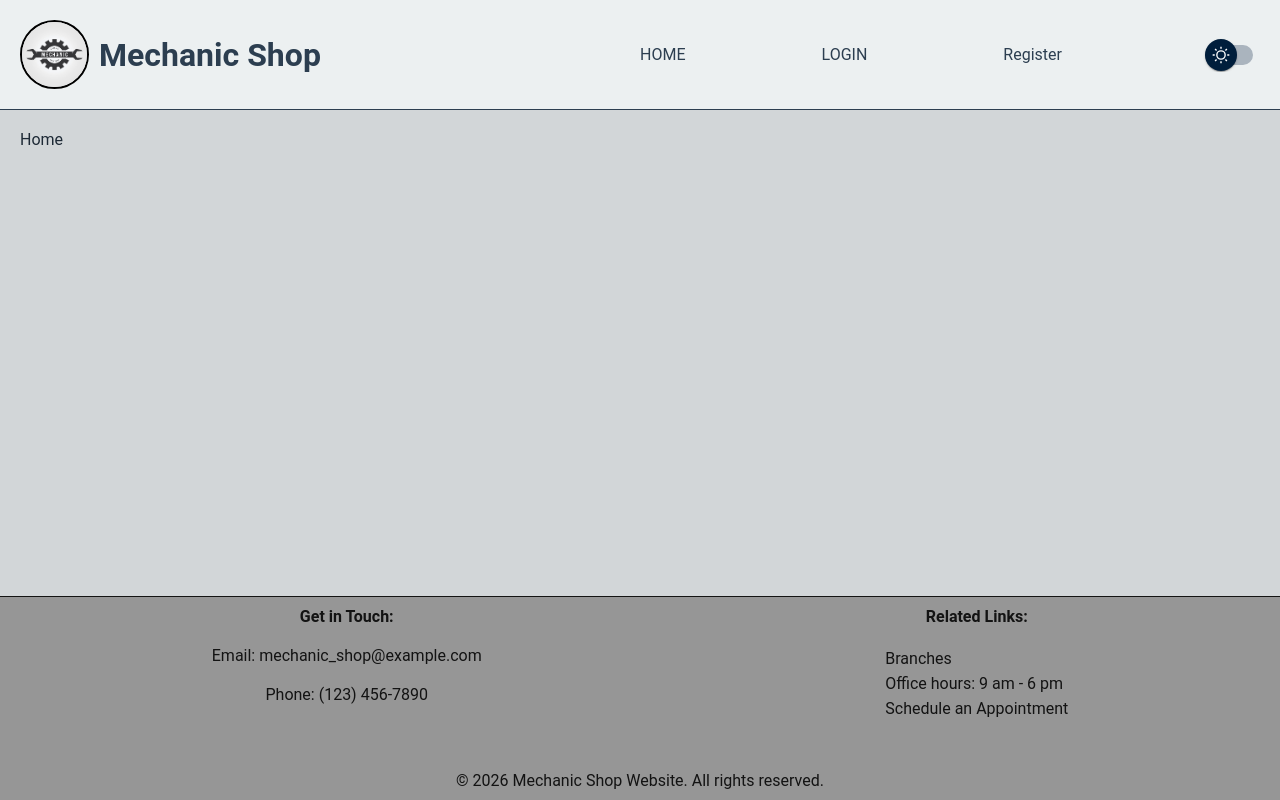
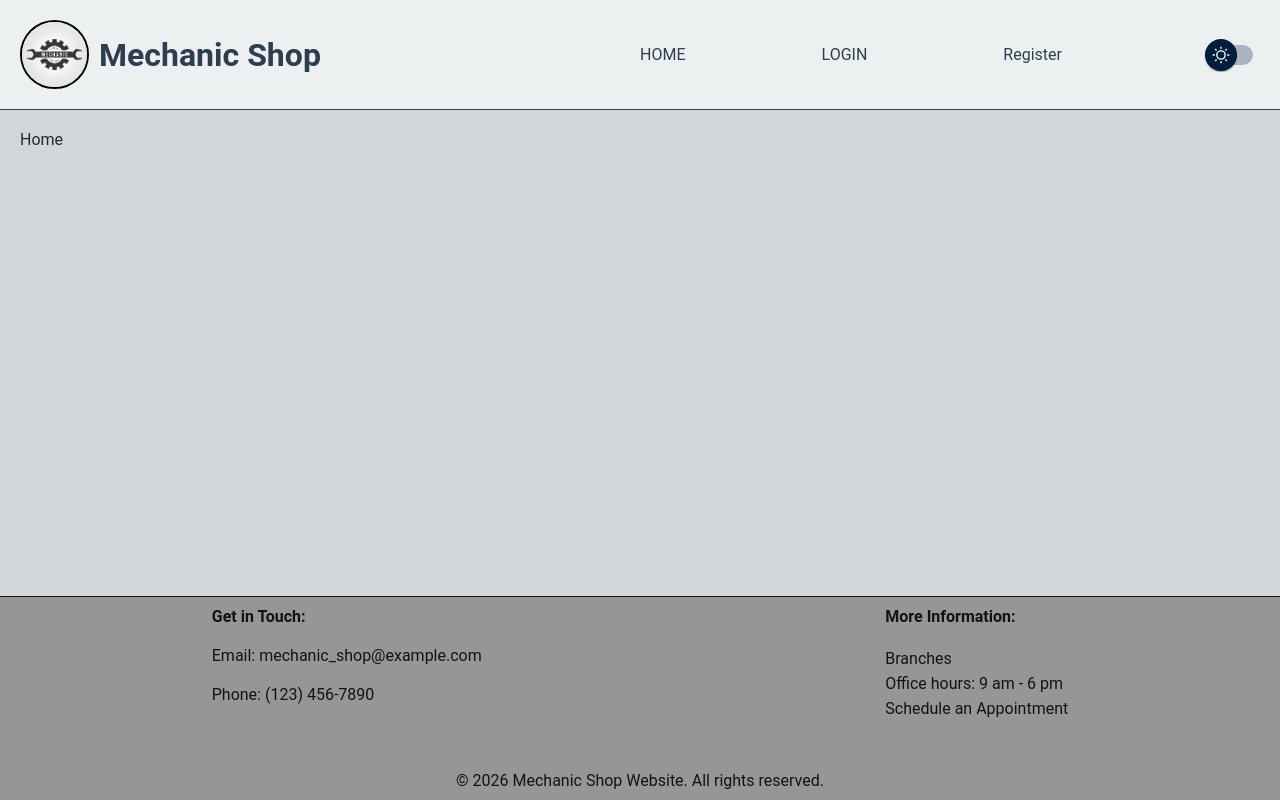
Before and after one commit to hodajahangiri/React-Mechanic-User-CRUD, a React (Vite) app: page / in a window 1280 px wide. Built offline with nearby package versions, Linux system fonts and the light colour scheme.

Commit message:
Change the css of footer to look nicer with bettrer texts.

```diff
--- a/src/components/Footer/Footer.css
+++ b/src/components/Footer/Footer.css
@@ -20,13 +20,12 @@ footer{
 .footerColumn{
     display: flex;
     justify-content: space-around;
-
 }
 
 .contactUsFooter{
     display: flex;
     flex-direction: column;
-    justify-content: flex-start;
+    align-items: flex-start;
     gap: 20px;
 }
 
--- a/src/components/Footer/Footer.jsx
+++ b/src/components/Footer/Footer.jsx
@@ -14,7 +14,7 @@ function Footer() {
           <p>Phone: (123) 456-7890</p>
         </div>
         <div className="contactUsFooter">
-          <h4>Related Links: </h4>
+          <h4>More Information: </h4>
           <ul>
             <li>Branches</li>
             <li>Office hours: 9 am - 6 pm</li>
```
